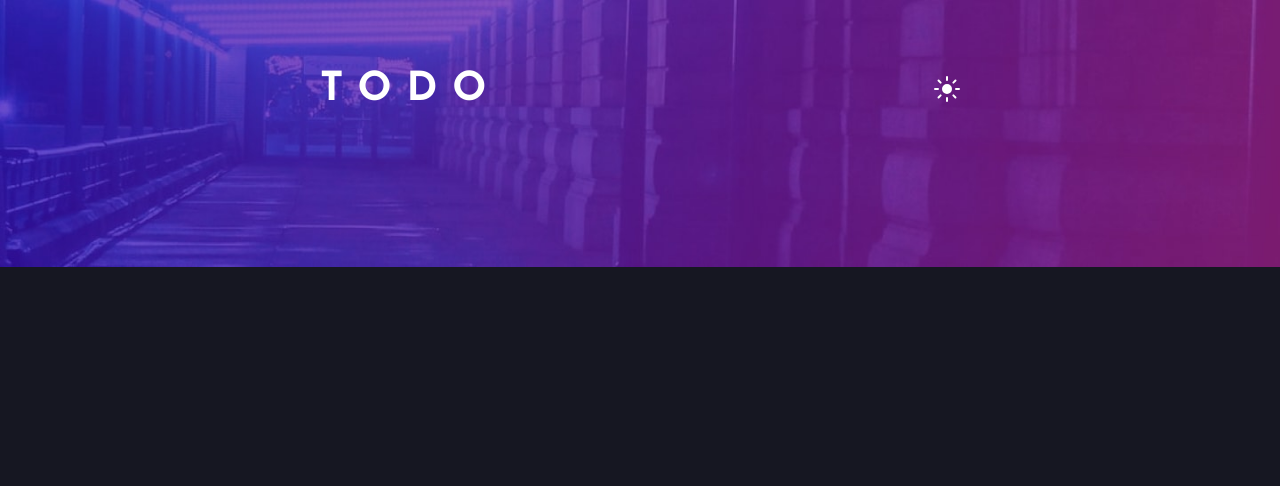
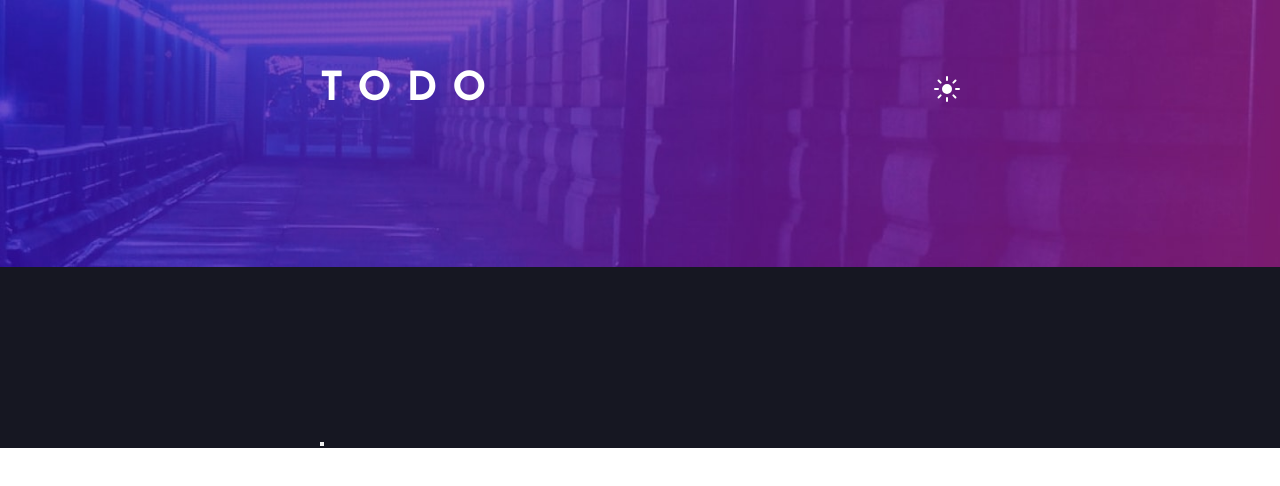
Before and after one commit to Alain-sys/todo-app, a React (Create React App) app: page / in a window 1280 px wide. Shown: the top 486 px of the page. Built offline with nearby package versions, Linux system fonts and the light colour scheme.

Commit message:
fix theme background

```diff
--- a/src/components/App/App.css
+++ b/src/components/App/App.css
@@ -13,9 +13,20 @@
 }
 
 body {
-  background: no-repeat top / 100% url(../../assets/bg-desktop-dark.jpg), hsla(235, 21%, 11%, 1);
 }
 
-body.light {
-  background: no-repeat top / 100% url(../../assets/bg-desktop-light.jpg), hsla(0, 0%, 98%, 1);
+.content {
+  display: flex;
+  flex-direction: column;
+  align-items: center;
 }
+
+.content-dark {
+  background: top center/ contain no-repeat url(../../assets/bg-desktop-dark.jpg), hsla(235, 21%, 11%, 1);
+  transition: 0.4s;
+}
+
+.content-light {
+  background: top center/ contain no-repeat url(../../assets/bg-desktop-light.jpg), hsla(0, 0%, 98%, 1);
+  transition: 0.4s;
+}
--- a/src/components/App/App.js
+++ b/src/components/App/App.js
@@ -6,24 +6,18 @@ import './App.css';
 
 const App = () => {
   const [theme, setTheme] = useState(false);
-  const body = document.querySelector('body');
+  const themeClass = theme ? 'light' : 'dark';
 
   const handleChange = () => {
-    if (theme) {
-      setTheme(false);
-      body.classList.remove('light');
-    } else {
-      setTheme(true);
-      body.classList.add('light');
-    }
+    setTheme(theme ? false : true);
   };
 
   return (
-    <>
-      <Header theme={theme} handleChange={handleChange} />
-      <Main />
+    <div className={`content content-${themeClass}`}>
+      <Header themeClass={themeClass} handleChange={handleChange} />
+      <Main theme={theme} />
       <Footer />
-    </>
+    </div>
   );
 };
 
--- a/src/components/Header/Header.css
+++ b/src/components/Header/Header.css
@@ -2,10 +2,10 @@ header {
   width: 50%;
   display: flex;
   justify-content: space-between;
-  margin: 4.375rem auto 2.5rem auto;
+  padding-top: 4.375rem;
 }
 
-.header__logo {
+.logo {
   font-family: var(--ff);
   font-weight: var(--fw-bold);
   color: hsla(0, 0%, 100%, 1);
@@ -15,7 +15,7 @@ header {
   text-transform: uppercase;
 }
 
-.header__theme {
+.theme {
   background-color: transparent;
   border: none;
 }
--- a/src/components/Header/Header.js
+++ b/src/components/Header/Header.js
@@ -5,9 +5,9 @@ import iconMoon from '../../assets/icon-moon.svg';
 const Header = (props) => {
   return (
     <header>
-      <h1 className="header__logo">todo</h1>
-      <button type="button" className="header__theme" onClick={() => props.handleChange()}>
-        <img src={props.theme === false ? iconSun : iconMoon} alt=""></img>
+      <h1 className="logo">todo</h1>
+      <button type="button" className="theme" onClick={() => props.handleChange()}>
+        <img className={`theme__image-${props.themeClass}`} src={props.themeClass === 'dark' ? iconSun : iconMoon} alt=""></img>
       </button>
     </header>
   );
--- a/src/components/Main/Main.css
+++ b/src/components/Main/Main.css
@@ -0,0 +1,7 @@
+main {
+  width: 50%;
+
+  display: flex;
+  justify-content: space-between;
+  margin-top: 20rem;
+}
--- a/src/components/Main/Main.js
+++ b/src/components/Main/Main.js
@@ -1,5 +1,17 @@
+import { useState } from 'react';
 import './Main.css';
 
-const Main = () => {};
+const Main = (props) => {
+  const [userValue, setUserValue] = useState('');
+
+  return (
+    <main>
+      <div>
+        <button type="button"></button>
+        <p></p>
+      </div>
+    </main>
+  );
+};
 
 export default Main;
```
